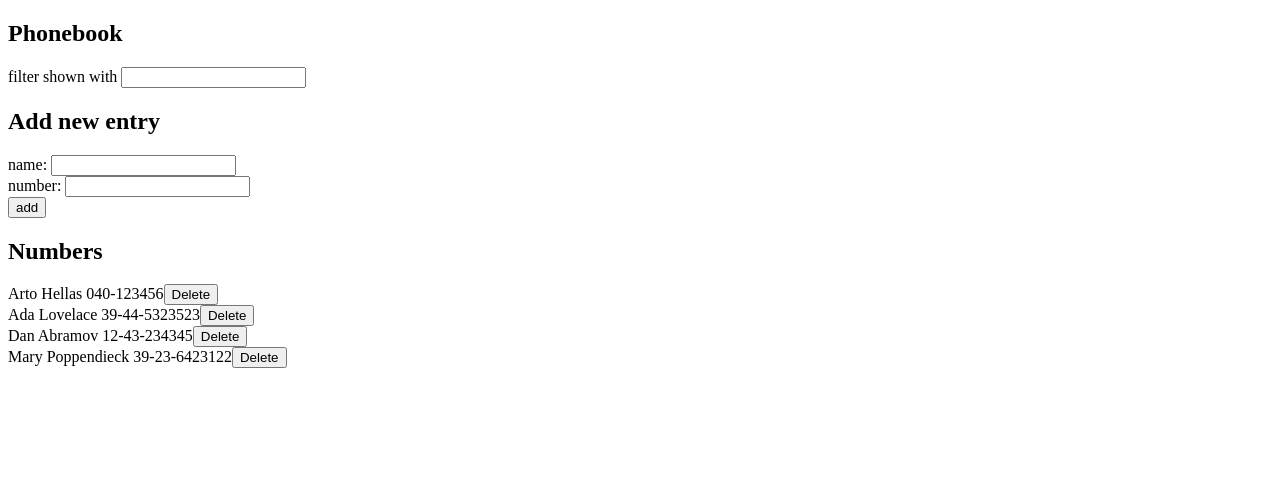
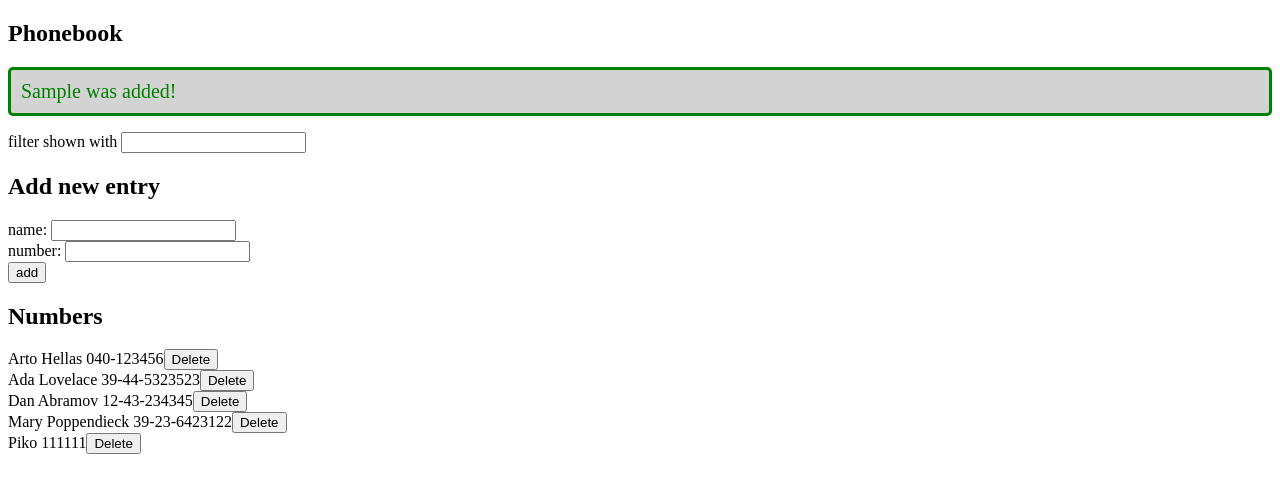
Before and after one commit to oonarauhala/fullstack, a React (Create React App) app in the folder osa2/puhelinluettelo/: page / in a window 1280 px wide. Both pictures are taken after typing "Sample", "Sample" into the empty fields and a click on the button "add". Shown: the top 492 px of the page. Built offline with nearby package versions, Linux system fonts and the light colour scheme; no server answers; data requests are answered from the project's data file.

Commit message:
Add 2.19

```diff
--- a/osa2/puhelinluettelo/db.json
+++ b/osa2/puhelinluettelo/db.json
@@ -19,6 +19,11 @@
       "name": "Mary Poppendieck",
       "number": "39-23-6423122",
       "id": 4
+    },
+    {
+      "name": "Piko",
+      "number": "111111",
+      "id": 5
     }
   ]
 }
--- a/osa2/puhelinluettelo/src/App.js
+++ b/osa2/puhelinluettelo/src/App.js
@@ -1,12 +1,13 @@
 import React, { useEffect, useState } from 'react'
-import axios from 'axios'
 import personService from './services/persons'
+import './index.css'
 
 const App = () => {
   const [persons, setPersons] = useState([])
   const [newName, setNewName] = useState('')
   const [newNumber, setNewNumber] = useState('')
   const [nameFilter, setNameFilter] = useState('')
+  const [message, setMessage] = useState(null)
 
   useEffect(() => {
     personService
@@ -27,11 +28,16 @@
       }
     })
     if (foundName) {
+      // Update person
       if (window.confirm(`${newName} is already added to the phonebook, replace old number with a new one?`)) {
         const person = {
           name: newName,
           number: newNumber
         }
+        setMessage(`${newName} was updated!`)
+        setTimeout(() => {
+          setMessage(null)
+        }, 5000)
         setNewName('')
         setNewNumber('')
         personService
@@ -41,10 +47,15 @@
           })
       }
     } else {
+      // Add new person
       const person = {
         name: newName,
         number: newNumber
       }
+      setMessage(`${newName} was added!`)
+      setTimeout(() => {
+        setMessage(null)
+      }, 5000)
       setNewName('')
       setNewNumber('')
       personService
@@ -55,6 +66,7 @@
         .catch(error => {
           console.log("Error")
         })
+
     }
   }
 
@@ -64,6 +76,10 @@
         .then(
           setPersons(persons.filter(oldPerson => oldPerson.id !== person.id))
         )
+      setMessage(`${person.name} was removed!`)
+      setTimeout(() => {
+        setMessage(null)
+      }, 5000)
     }
   }
 
@@ -92,6 +108,7 @@
   return (
     <div>
       <h2>Phonebook</h2>
+      <Notification message={message} />
       <Filter nameFilter={nameFilter} handleFilterChange={handleFilterChange} />
       <h2>Add new entry</h2>
       <NewEntry addPerson={addPerson} handleNameChange={handleNameChange}
@@ -138,4 +155,16 @@
   )
 }
 
+const Notification = ({ message }) => {
+  if (message === null) {
+    return null
+  }
+
+  return (
+    <div className='error'>
+      {message}
+    </div>
+  )
+}
+
 export default App
--- /dev/null
+++ b/osa2/puhelinluettelo/src/index.css
@@ -0,0 +1,9 @@
+.error {
+    color: green;
+    background: lightgrey;
+    font-size: 20px;
+    border-style: solid;
+    border-radius: 5px;
+    padding: 10px;
+    margin-bottom: 10px;
+  }
```
